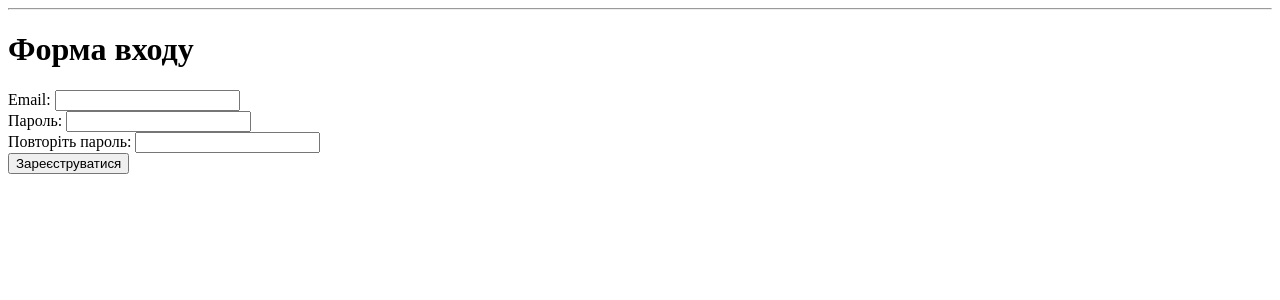
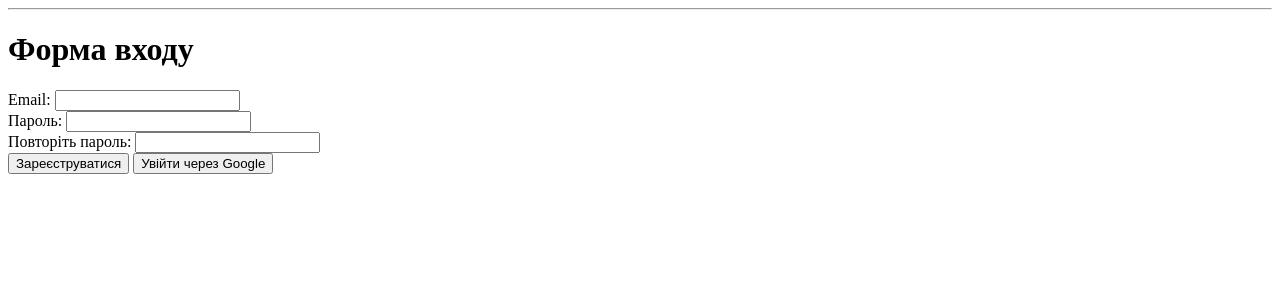
Before and after one commit to Dmytriy-OL/telegram-course-bot, a FastAPI app: page /register in a window 1280 px wide. Shown: the part 26-326 px from the top of the page. Run offline with FastAPI, Linux system fonts and the light colour scheme; parts of the project's set-up code (start-up, migrations or seed data) failed here and were passed over.

Commit message:
feat(auth):implemented user input through Google OAuth (FastAPI + Authlib)

```diff
--- a/app/database/crud/web/registration.py
+++ b/app/database/crud/web/registration.py
@@ -11,9 +11,10 @@ async def user_exists(email: str) -> bool:
         return result.scalar_one_or_none() is not None
 
 
-async def save_user(email: str, password_hash: str) -> None:
+async def save_user(email: str, password_hash: str = None, google_id: str = None, name: str = None,
+                    surname: str = None) -> None:
     async with SessionLocal() as session:
-        new_user = User(email=email, password_hash=password_hash)
+        new_user = User(email=email, password_hash=password_hash, google_id=google_id, name=name, surname=surname)
         session.add(new_user)
         await session.commit()
         await session.refresh(new_user)
--- a/app/web/routes/router.py
+++ b/app/web/routes/router.py
@@ -3,6 +3,7 @@ from fastapi.responses import RedirectResponse, HTMLResponse
 from fastapi.templating import Jinja2Templates
 from fastapi.staticfiles import StaticFiles
 from starlette.status import HTTP_303_SEE_OTHER
+from app.web.auth import oauth
 from werkzeug.security import generate_password_hash
 import os
 from app.database.crud.web.registration import user_exists, save_user, authenticate_user
@@ -72,3 +73,31 @@ async def register_post(
 async def logout(request: Request):
     request.session.clear()
     return RedirectResponse(url="/", status_code=303)
+
+
+@router.get("/auth/google")
+async def auth_google(request: Request):
+    redirect_uri = request.url_for("auth_google_callback")
+    return await oauth.google.authorize_redirect(request, redirect_uri)
+
+
+@router.get("/auth/google/callback")
+async def auth_google_callback(request: Request):
+    token = await oauth.google.authorize_access_token(request)
+    user_info = token.get("userinfo")
+
+    if not user_info:
+        return RedirectResponse(url="/register")  # fallback
+
+    email = user_info["email"]
+    google_id = user_info["sub"]
+    name = user_info.get("given_name")
+    surname = user_info.get("family_name")
+
+    # Перевірка чи користувач вже існує
+    user = await user_exists(email)
+    if not user:
+        await save_user(email=email, password_hash=None, google_id=google_id, name=name, surname=surname)
+
+    request.session["user"] = email
+    return RedirectResponse(url="/")
--- a/app/web/templates/register.html
+++ b/app/web/templates/register.html
@@ -21,6 +21,9 @@
 
 
     <button type="submit">Зареєструватися</button>
+    <a href="/auth/google">
+        <button type="button">Увійти через Google</button>
+    </a>
 </form>
     {% if error %}
         <p style="color:red;">{{ error }}</p>
```
Also changed, not shown: app/web/auth.py (added, +12 -0 lines).
